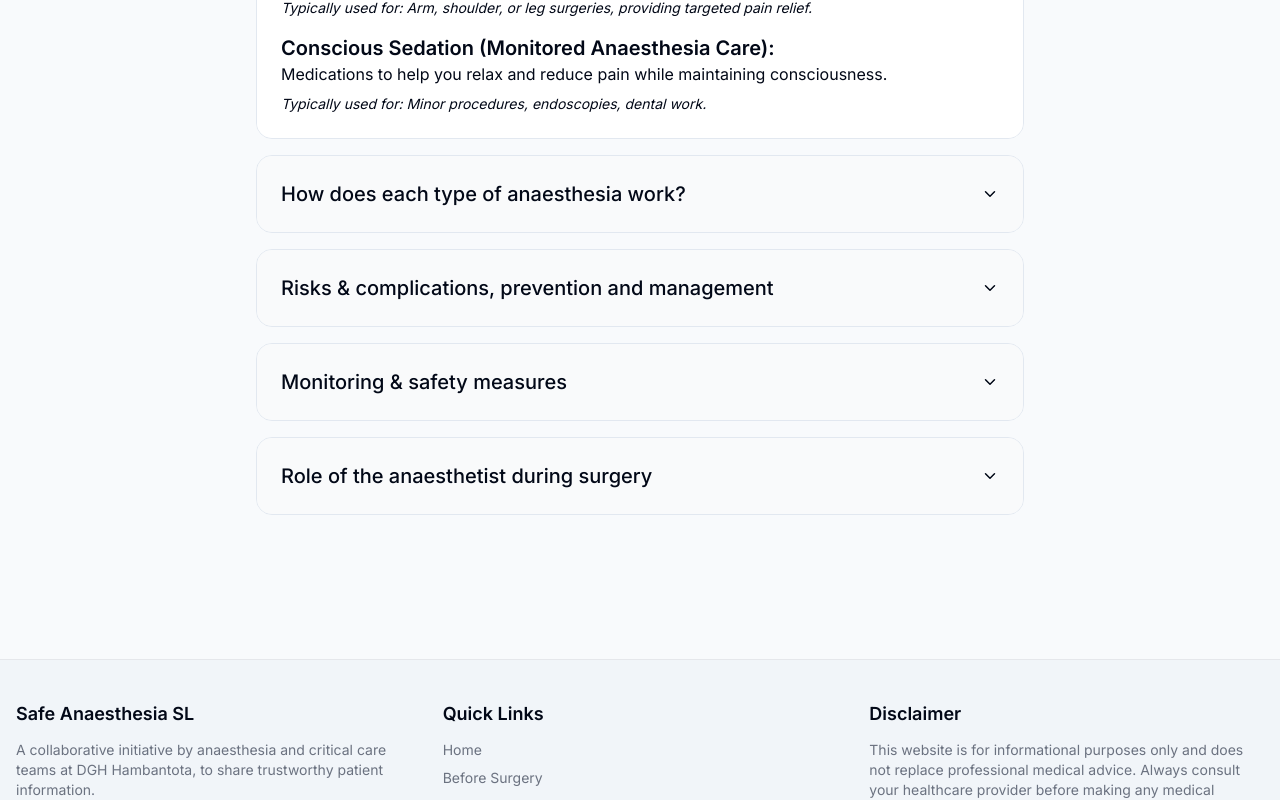
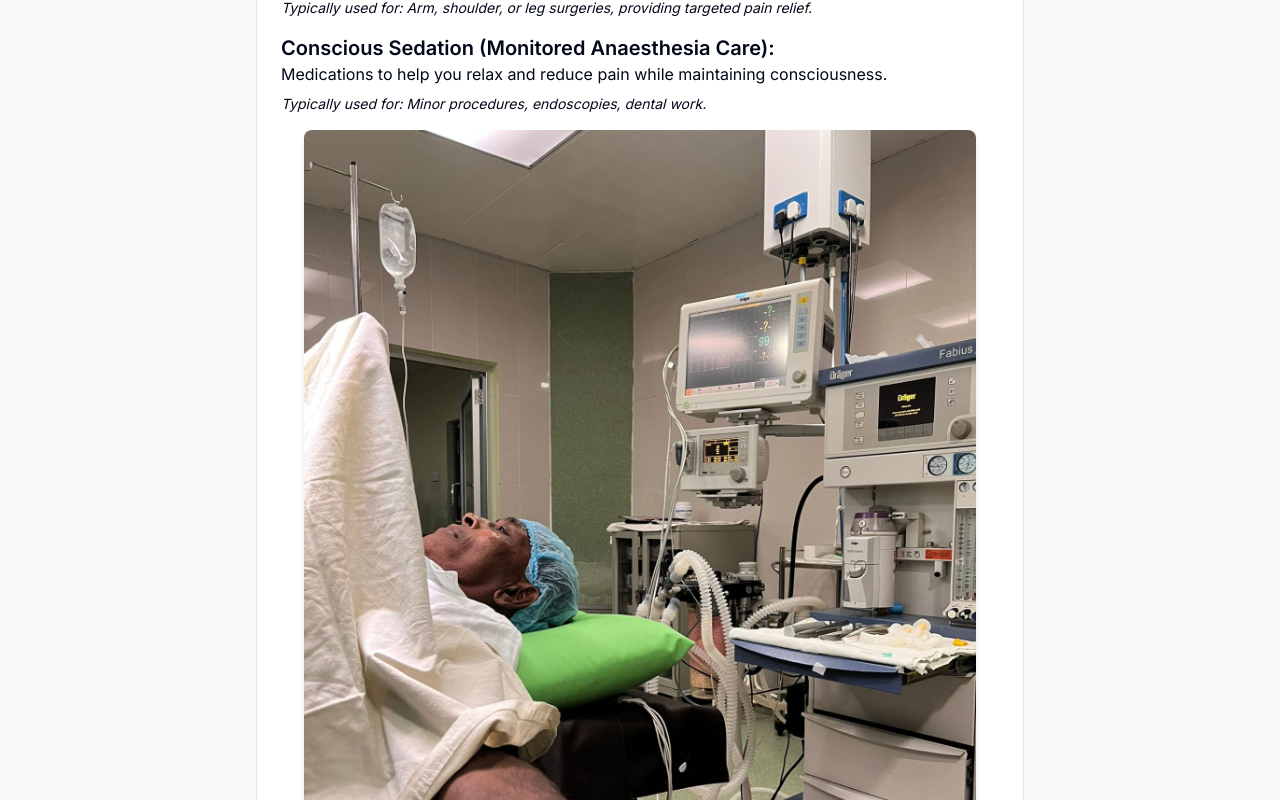
Before and after one commit to sniro23/anesthesia_info_EmbilipitiyaDGH, a React (Vite) app: page /during-surgery in a window 1280 px wide. Shown: the part 680-1480 px from the top of the page. Built offline with nearby package versions, Linux system fonts and the light colour scheme.

Commit message:
Add image to DuringSurgeryPage
Add image to the DuringSurgeryPage under the collapsible component.

```diff
--- a/src/components/QASection.tsx
+++ b/src/components/QASection.tsx
@@ -6,12 +6,16 @@ interface QASectionProps {
   question: string;
   children: React.ReactNode;
   defaultOpen?: boolean;
+  image?: string;
+  imageAlt?: string;
 }
 
 const QASection: React.FC<QASectionProps> = ({
   question,
   children,
-  defaultOpen = false
+  defaultOpen = false,
+  image,
+  imageAlt = "Illustrative image"
 }) => {
   const [isOpen, setIsOpen] = useState(defaultOpen);
 
@@ -31,6 +35,16 @@ const QASection: React.FC<QASectionProps> = ({
       {isOpen && (
         <div className="p-3 sm:p-4 md:p-6 bg-white prose max-w-none text-sm sm:text-base">
           {children}
+
+          {image && (
+            <div className="mt-4">
+              <img
+                src={image}
+                alt={imageAlt}
+                className="w-full max-w-2xl mx-auto rounded-lg shadow-md"
+              />
+            </div>
+          )}
         </div>
       )}
     </div>
--- a/src/pages/DuringSurgeryPage.tsx
+++ b/src/pages/DuringSurgeryPage.tsx
@@ -1,3 +1,4 @@
+
 import React from 'react';
 import QASection from '@/components/QASection';
 import { useLanguage } from '@/contexts/LanguageContext';
@@ -13,7 +14,12 @@ const DuringSurgeryPage: React.FC = () => {
       </p>
 
       <div className="max-w-3xl mx-auto">
-        <QASection question={t('during.qa1.question')} defaultOpen={true}>
+        <QASection
+          question={t('during.qa1.question')}
+          defaultOpen={true}
+          image="public/lovable-uploads/e374c481-b3c7-4d58-a55e-a37d73a41c31.png"
+          imageAlt={t('during.qa1.imageAlt') || "Patient during surgery with monitoring equipment"}
+        >
           <div>
             <h4 className="font-semibold">{t('during.qa1.general')}</h4>
             <p>{t('during.qa1.generalDesc')}</p>
```
Also changed, not shown: public/lovable-uploads/e374c481-b3c7-4d58-a55e-a37d73a41c31.png (added).
